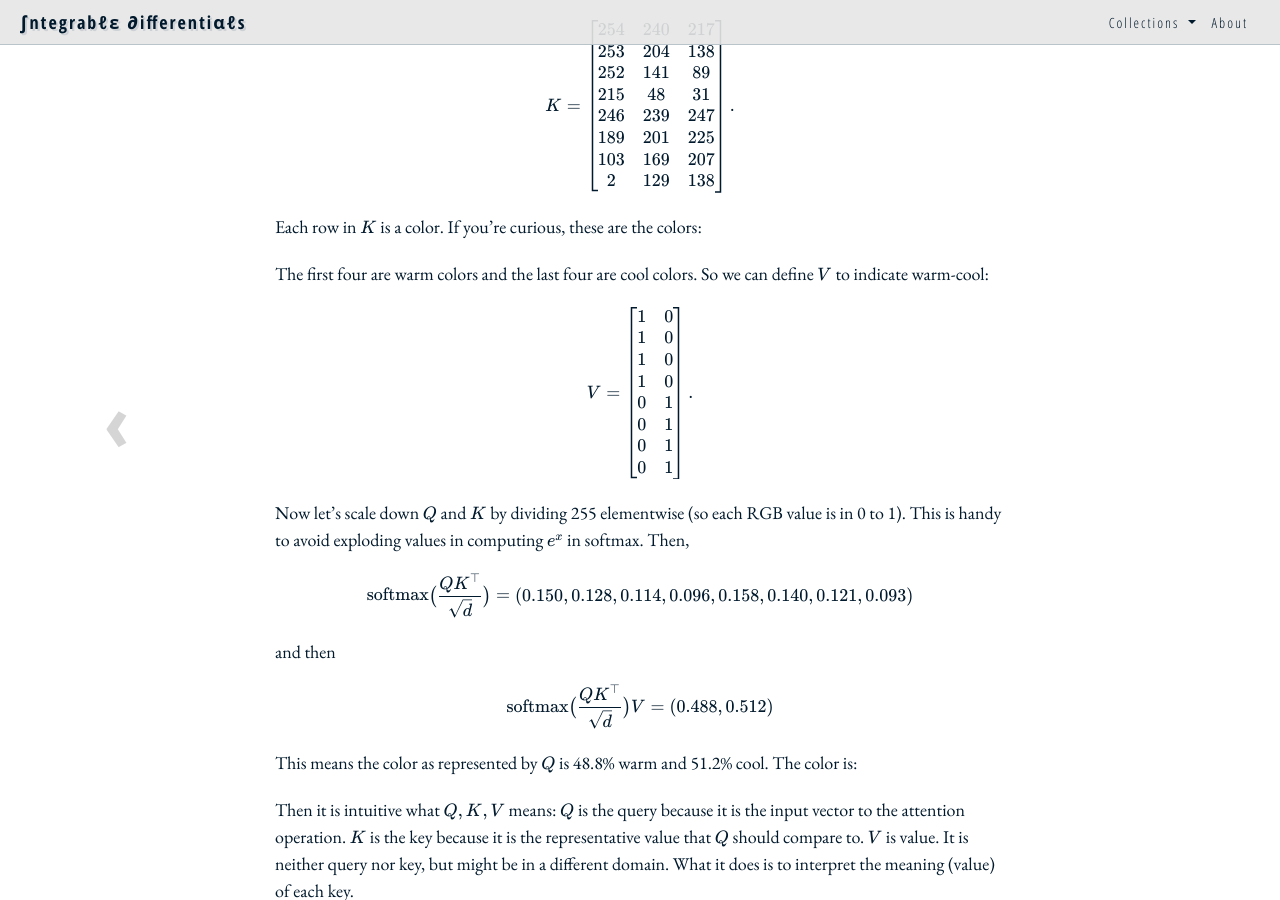
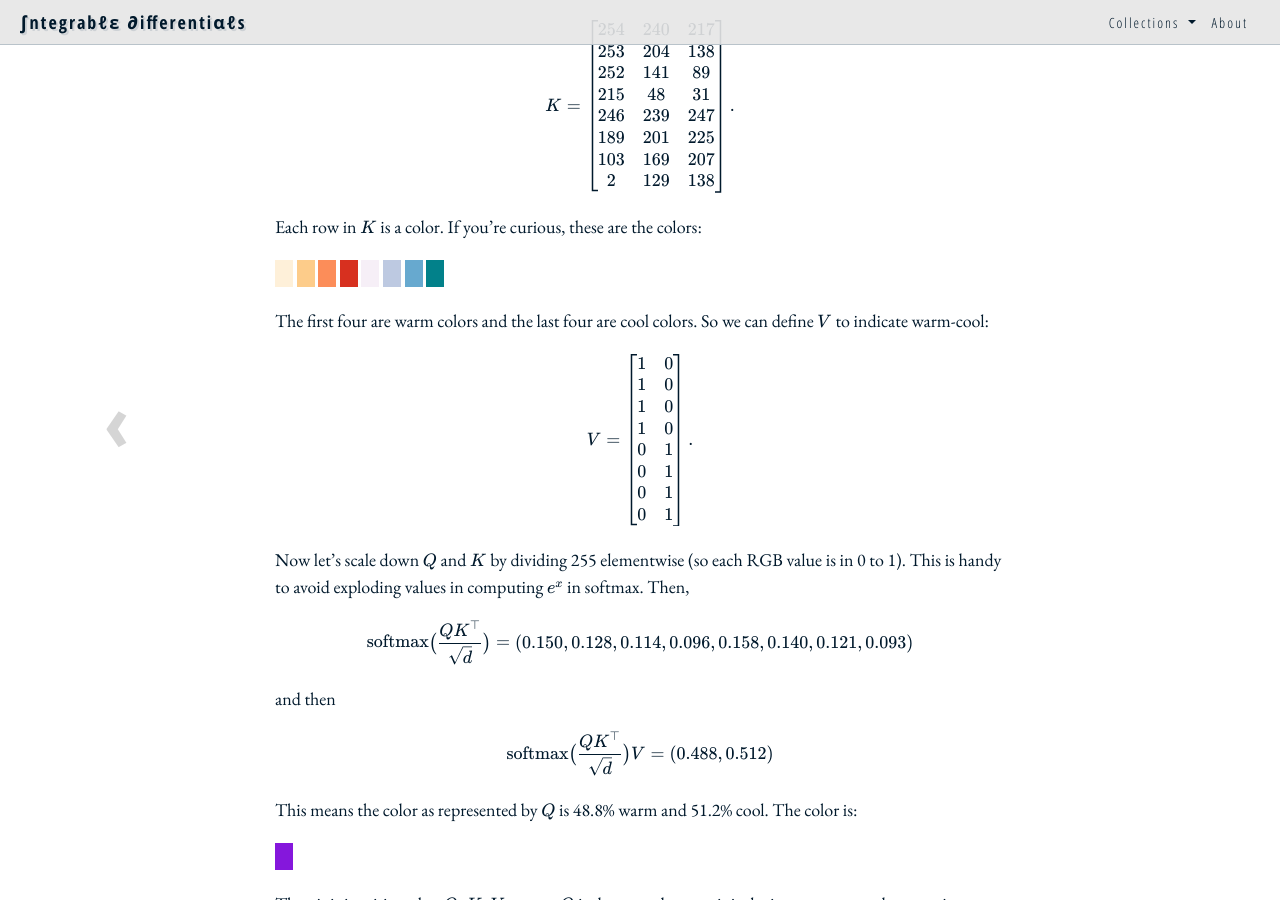
Before and after one commit to righthandabacus/righthandabacus.github.io, a Jekyll site: the page built from _posts/2025-02-07-attention.markdown, in a window 1280 px wide and 900 px high, scrolled down 621 px. Built offline with Jekyll 4.4.1, drawn with Linux system fonts in a browser that asks for light colours; nearby versions of some CDN libraries; some web fonts are replaced; comment, search, counter and statistics services are not loaded.

Commit message:
fix html

```diff
--- a/_posts/2025-02-07-attention.markdown
+++ b/_posts/2025-02-07-attention.markdown
@@ -36,14 +36,14 @@ $$
 
 Each row in $K$ is a color. If you're curious, these are the colors:
 
-<span style="width:30px; background-color:#fef0d9;"> </span>
-<span style="width:30px; background-color:#fdcc8a;"> </span>
-<span style="width:30px; background-color:#fc8d59;"> </span>
-<span style="width:30px; background-color:#d7301f;"> </span>
-<span style="width:30px; background-color:#f6eff7;"> </span>
-<span style="width:30px; background-color:#bdc9e1;"> </span>
-<span style="width:30px; background-color:#67a9cf;"> </span>
-<span style="width:30px; background-color:#02818a;"> </span>
+<span style="width:1em; display:inline-block; background-color:#fef0d9;">&nbsp;</span>
+<span style="width:1em; display:inline-block; background-color:#fdcc8a;">&nbsp;</span>
+<span style="width:1em; display:inline-block; background-color:#fc8d59;">&nbsp;</span>
+<span style="width:1em; display:inline-block; background-color:#d7301f;">&nbsp;</span>
+<span style="width:1em; display:inline-block; background-color:#f6eff7;">&nbsp;</span>
+<span style="width:1em; display:inline-block; background-color:#bdc9e1;">&nbsp;</span>
+<span style="width:1em; display:inline-block; background-color:#67a9cf;">&nbsp;</span>
+<span style="width:1em; display:inline-block; background-color:#02818a;">&nbsp;</span>
 
 The first four are warm colors and the last four are cool colors. So we can define $V$ to indicate warm-cool:
 
@@ -76,7 +76,7 @@ $$
 
 This means the color as represented by $Q$ is 48.8% warm and 51.2% cool. The color is:
 
-<span style="width:30px; background-color:#8517dc;"> </span>
+<span style="width:1em; display:inline-block; background-color:#8517dc;">&nbsp;</span>
 
 Then it is intuitive what $Q,K,V$ means: $Q$ is the query because it is the
 input vector to the attention operation. $K$ is the key because it is the
```
